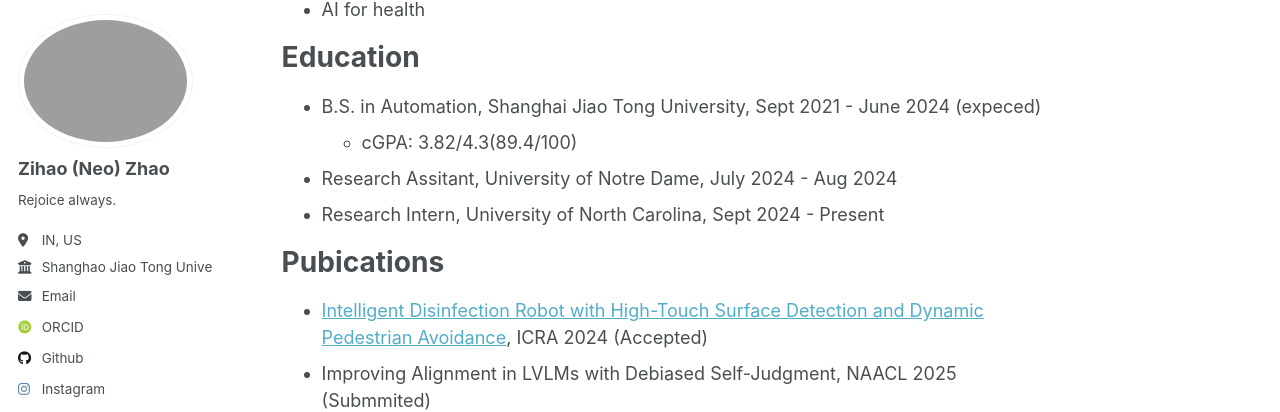
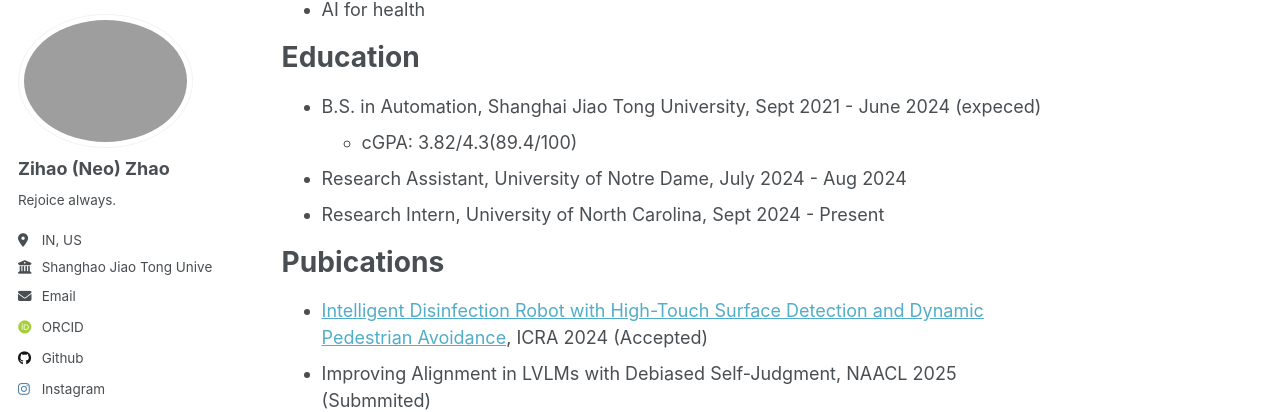
Before and after one commit to neo1zh/neo1zh.github.io, a Jekyll site: the page built from _pages/about.md, in a window 1280 px wide and 900 px high, scrolled down 366 px. Shown: the part 92-504 px from the top of the window. Built offline with Jekyll 4.4.1, drawn with Linux system fonts in a browser that asks for light colours; some web fonts are replaced.

Commit message:
Update research assistant typo in about page

```diff
--- a/_pages/about.md
+++ b/_pages/about.md
@@ -21,7 +21,7 @@ Education
 =====
 - B.S. in Automation, Shanghai Jiao Tong University, Sept 2021 - June 2024 (expeced)
   - cGPA: 3.82/4.3(89.4/100)
-- Research Assitant, University of Notre Dame, July 2024 - Aug 2024
+- Research Assistant, University of Notre Dame, July 2024 - Aug 2024
 - Research Intern, University of North Carolina, Sept 2024 - Present
 
 Pubications
```
